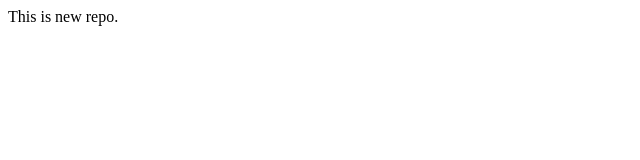
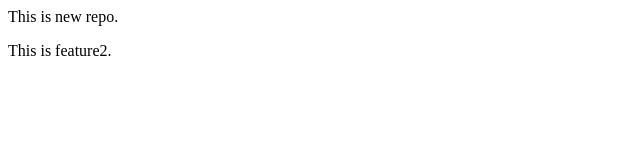
Before and after one commit to Prince-k902/localrepo, a plain HTML site: page index.html in a window 1280 px wide. Shown: the full height of the page, 0-640 px from the left. Drawn offline with Linux system fonts and the light colour scheme.

Commit message:
Feature 2

```diff
--- a/index.html
+++ b/index.html
@@ -1 +1,2 @@
 <p>This is new repo.</p>
+<p>This is feature2.</p>
```
